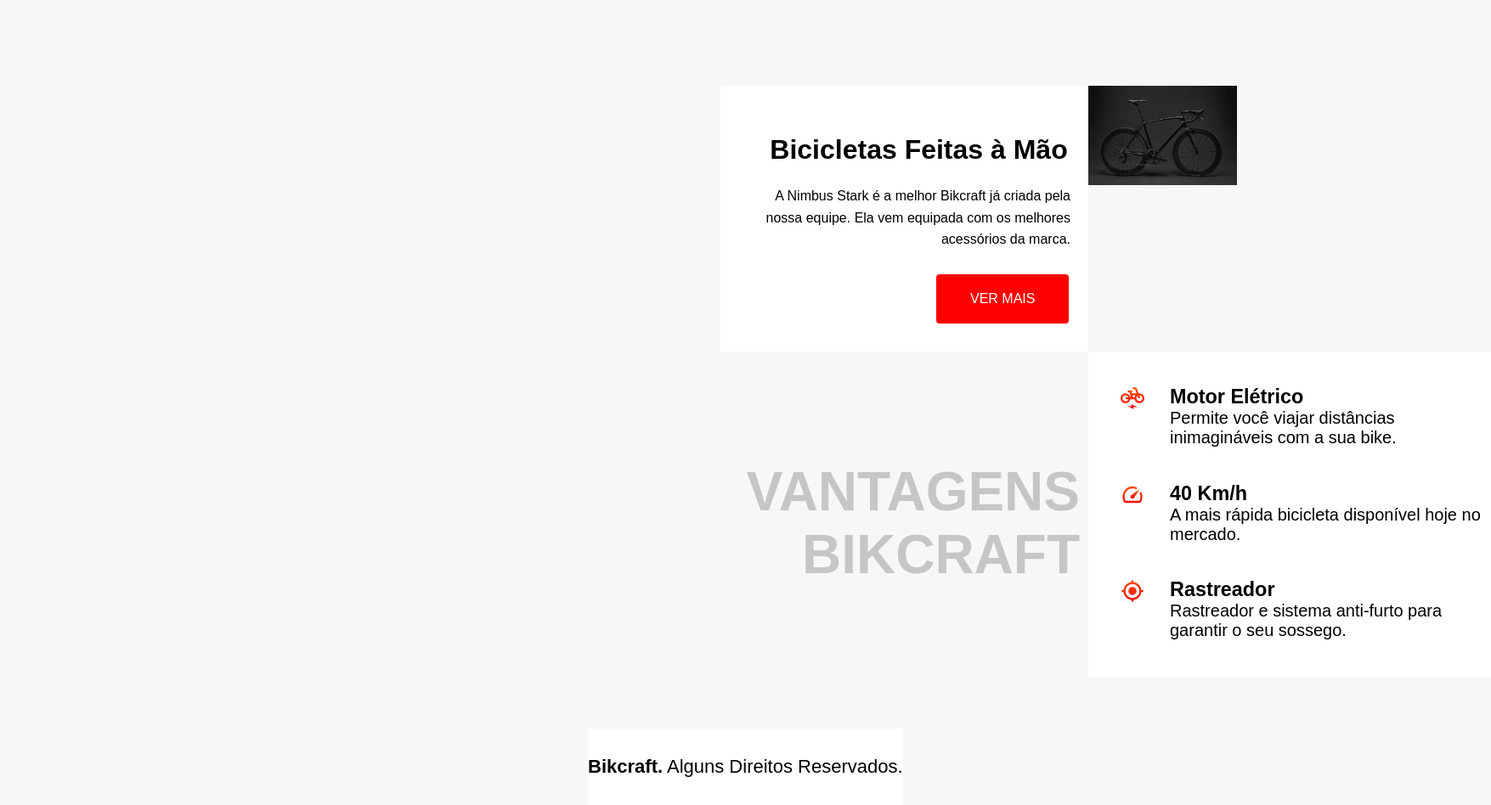
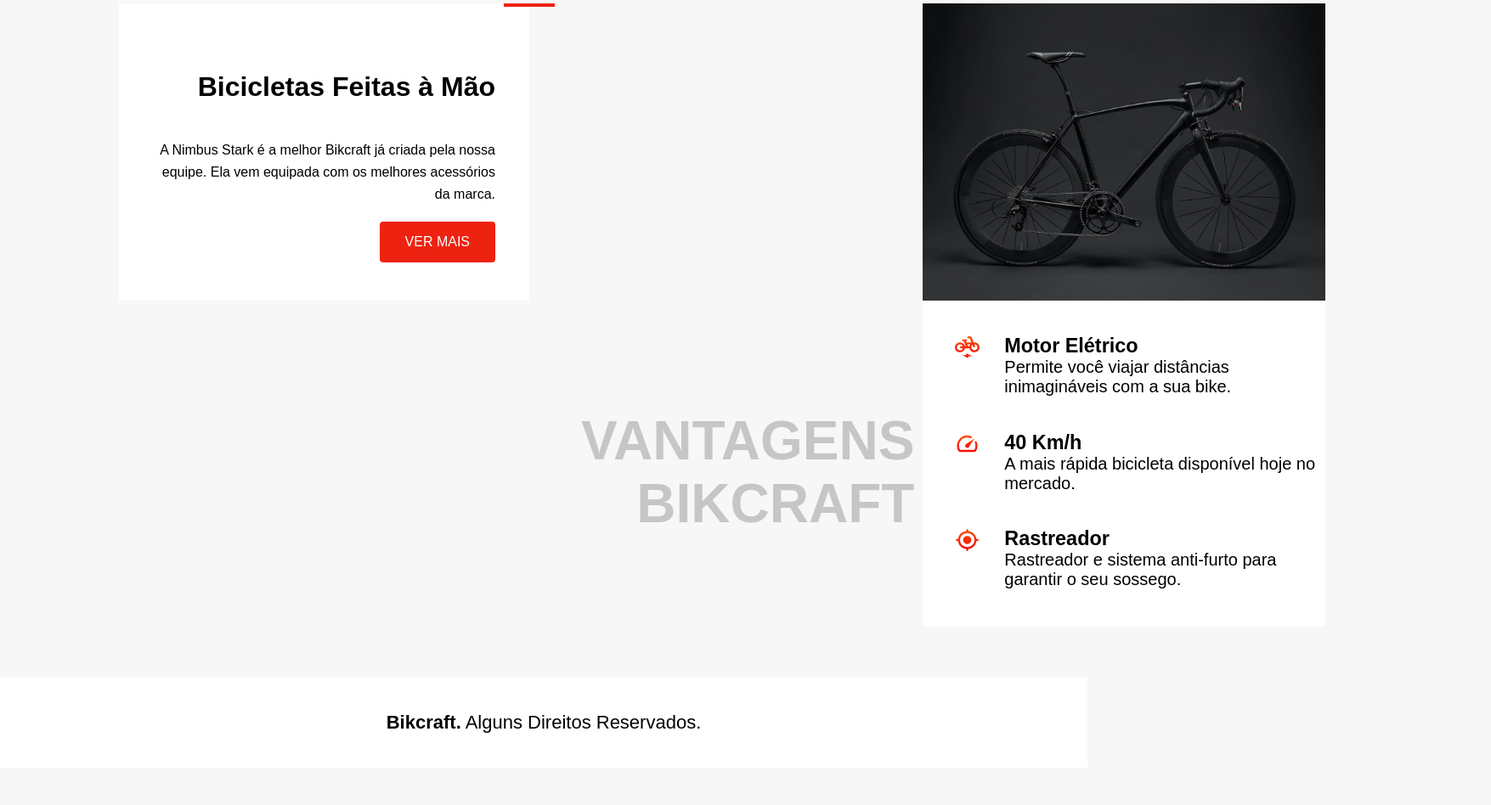
Before and after one commit to MahAzevedo/bikcraft, a plain HTML site: page index.html in a window 1280 px wide. Shown: the part 256-1204 px from the top of the page at 85% size, 1755 px wide, since content can reach past the window. After the commit the page ends 1160 px from the top, so only its background shows below. Drawn offline with Linux system fonts and the light colour scheme.

Commit message:
modified: html & css

```diff
--- a/index.html
+++ b/index.html
@@ -9,7 +9,7 @@
 </head>
 
 <body>
-  <img class="logo" src="/img/bikcraft.png" alt="Bikcraft">
+  <img class="logo" src="/img/bikcraft.svg" alt="Bikcraft">
 
   <div class="nav">
     <a class="nav-links" href="/">SOBRE</a>
@@ -18,18 +18,17 @@
     <a class="nav-links" href="/">CONTATO</a>
   </div>
 
-  <span class="traco-vermelho"></span>
-
-  <div class="grid">
-    <div class="grid-grupo1">
+  <div class="grid-conteudo"> <!-- conteudo do projeto -->
+    <div class="grid-conteudo1">
+      <span class="traco-vermelho"></span>
       <h1 class="grupo1-titulo">Bicicletas Feitas à Mão</h1>
       <p class="grupo1-paragrafo">
         A Nimbus Stark é a melhor Bikcraft já criada pela nossa equipe. Ela vem equipada com os melhores acessórios da marca.
       </p>
-      <a class="link-comprar-grupo1" href="/">VER MAIS</a>
+      <a class="botao" href="/">VER MAIS</a>
     </div>
 
-    <img class="img-bike" src="/img/bicicleta-1200-800.jpg" alt="Bicicleta Preta">
+    <img class="img-bike" src="/img/bicicleta.jpg" alt="Bicicleta Preta">
 
     <h2 class="grupo2-titulo">VANTAGENS BIKCRAFT</h2>
 
--- a/style.css
+++ b/style.css
@@ -34,7 +34,7 @@ body {
 }
 
 .img-bike {
-  max-width: 37%;
+  max-width: 100%;
 }
 
 h1 {
@@ -44,24 +44,33 @@ h1 {
   margin-left: 34px;
 }
 
-.grid {
+.grid-conteudo {
   display: grid;
   grid-template-columns: 1fr 1fr;
+  max-width: 1000px;
 }
-.grid-grupo1 {
-  border: 1px solid white;
-  padding: 20px;
-  background: white;
 
-  height: 255px;
-  width: 391px;
-  margin-left: 53rem;
-  padding-bottom: 36px;
+.grid-conteudo1 {
+  background: #ffffff;
+  padding: 40px;
+  text-align: right;
+  position: relative;
+
+  display: grid;
+  align-content: center;
+  gap: 20px;
+  justify-items: end;
+
+  width: 403px;
 }
 
 .traco-vermelho {
-  border-top: solid red;
+  width: 60px;
+  height: 4px;
   border-width: 5px;
+  background: #ee2211;
+  position: absolute;
+  right: -30px;
 }
 
 .grupo1-titulo {
@@ -69,21 +78,23 @@ h1 {
 }
 
 .grupo1-paragrafo {
-  text-align: end;
+  /* text-align: end; */
   padding-top: 23px;
   line-height: 1.6;
 }
 
-.link-comprar-grupo1 {
-  background: red;
-  color: white;
+.botao {
+  background: #ee2211;
+  color: #ffffff;
   text-decoration: none;
-  padding: 20px 40px;
+  padding: 15px 30px;
   border-radius: 4px;
-  justify-items: end;
+  text-transform: uppercase;
+
+  /* justify-items: end;
   margin-top: 28px;
   display: inline-block;
-  margin-left: 233px;
+  margin-left: 233px; */
 }
 .grupo2-titulo {
   color: #c6c6c6;
@@ -121,10 +132,12 @@ h1 {
 }
 
 .rodape {
-  background-color: white;
-  height: 90px;
+  background-color: #ffffff;
+  width: 100%;
+  padding: 40px;
   display: flex;
   justify-content: center;
-  align-items: center;
+  /* align-items: center; */
   font-size: 22px;
+  box-sizing: border-box;
 }
```
